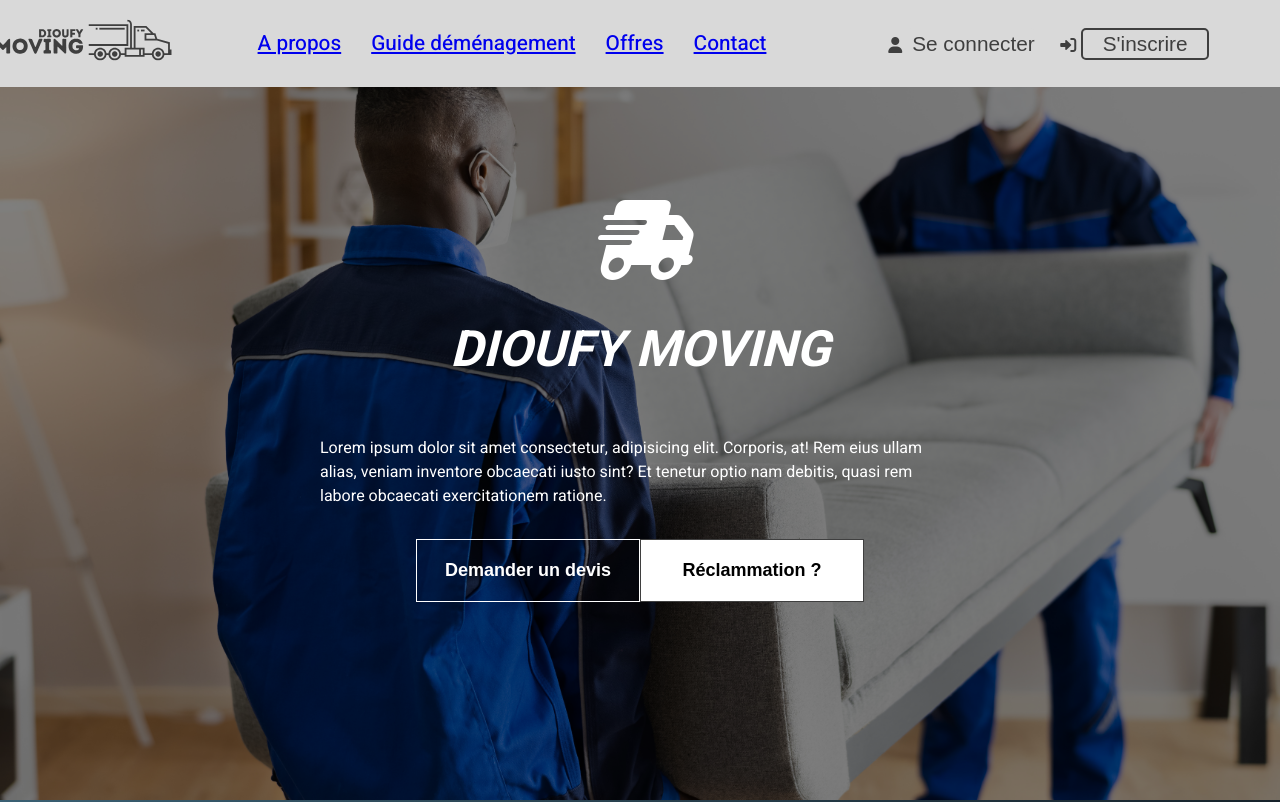
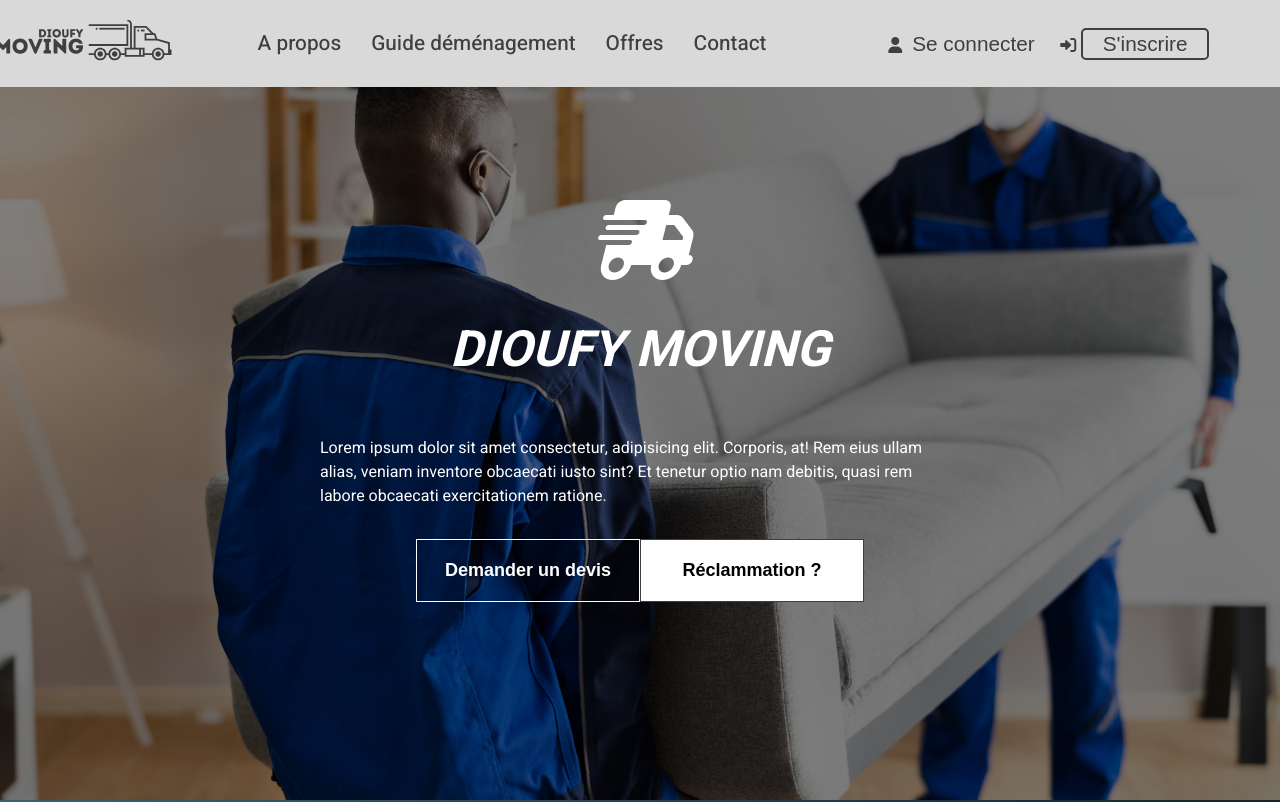
Before and after one commit to jkdGMC/dioufy-moving, a React (Create React App) app in the folder dioufy-moving-client/: page / in a window 1280 px wide. Shown: the top 802 px of the page. Built offline with nearby package versions, Linux system fonts and the light colour scheme.

Commit message:
Updating Navbar componen,t

```diff
--- a/dioufy-moving-client/src/Components/Navbar/Navbar.css
+++ b/dioufy-moving-client/src/Components/Navbar/Navbar.css
@@ -38,8 +38,12 @@
     position: relative;
     font-size: 1.3em;
     font-weight: 500;
+    margin-right: 30px;
+}
+
+.navbar ul li a{
+    text-decoration: none;
     color: #3f3f3f;
-    margin-right: 30px;
 }
 
 .navbar ul li::after{
--- a/dioufy-moving-client/src/Components/Navbar/Navbar.js
+++ b/dioufy-moving-client/src/Components/Navbar/Navbar.js
@@ -1,9 +1,6 @@
 import React, { useEffect, useState } from 'react'
 import logo from '../../assets/main-logo/black.svg'
 import './Navbar.css'
-
-import Aos from 'aos'
-import 'aos/dist/aos.css'
 
 
 const Navbar = () => {
@@ -32,16 +29,10 @@
         }
     ]
 
-    useEffect(() => {
-        Aos.init({
-            duration: 2000
-        })
-    }, [])
-
 
   return (
     <div className='Navbar'>
-        <nav data-aos="fade-down" className={navbar ? 'navbar active sticky ' : 'navbar'}>
+        <nav className={navbar ? 'navbar active sticky ' : 'navbar'}>
                 <div className="logo-container">
                     <img className="dioufy-moving-logo" src={logo} alt="Dioufy Moving" />
                 </div>
```
